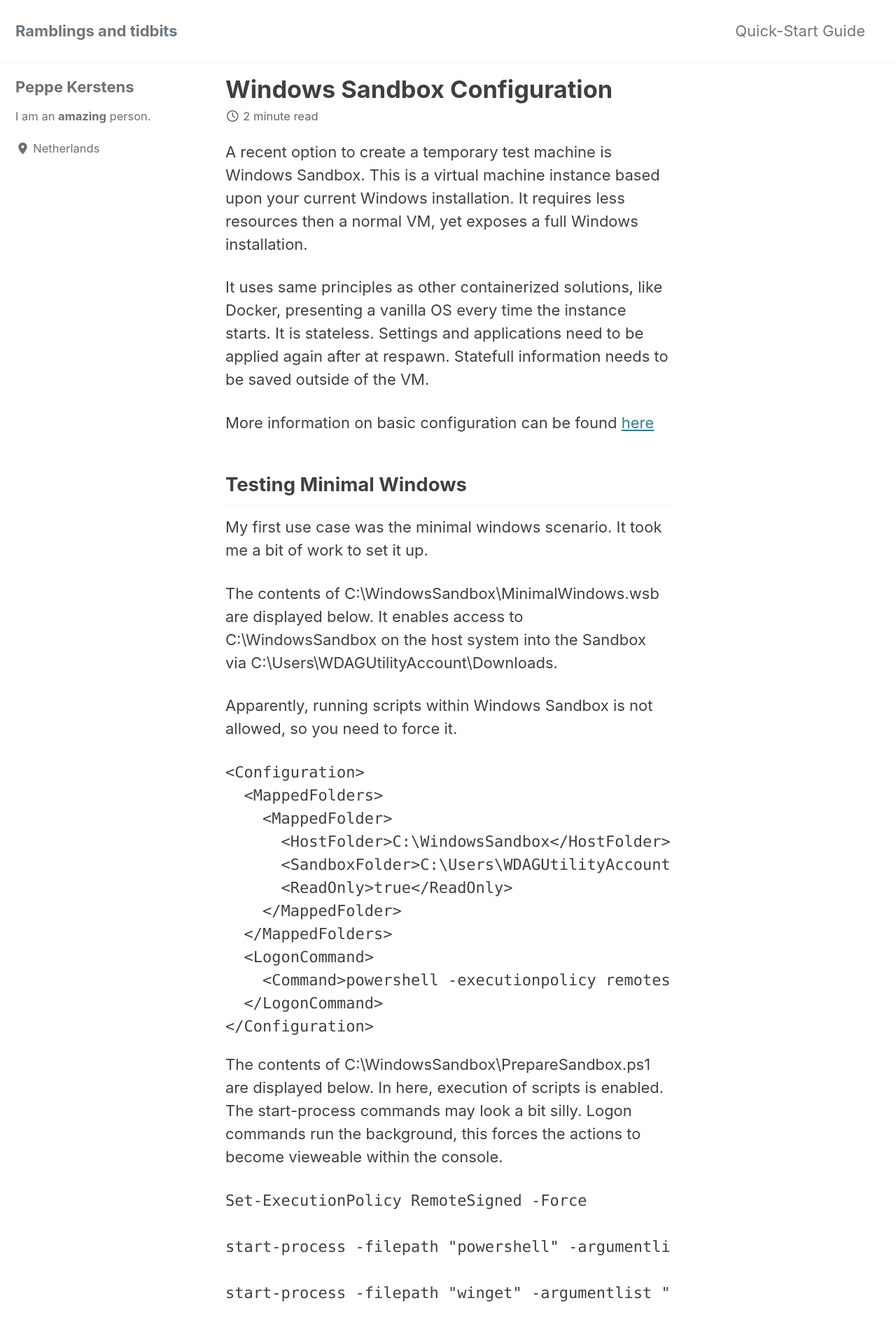
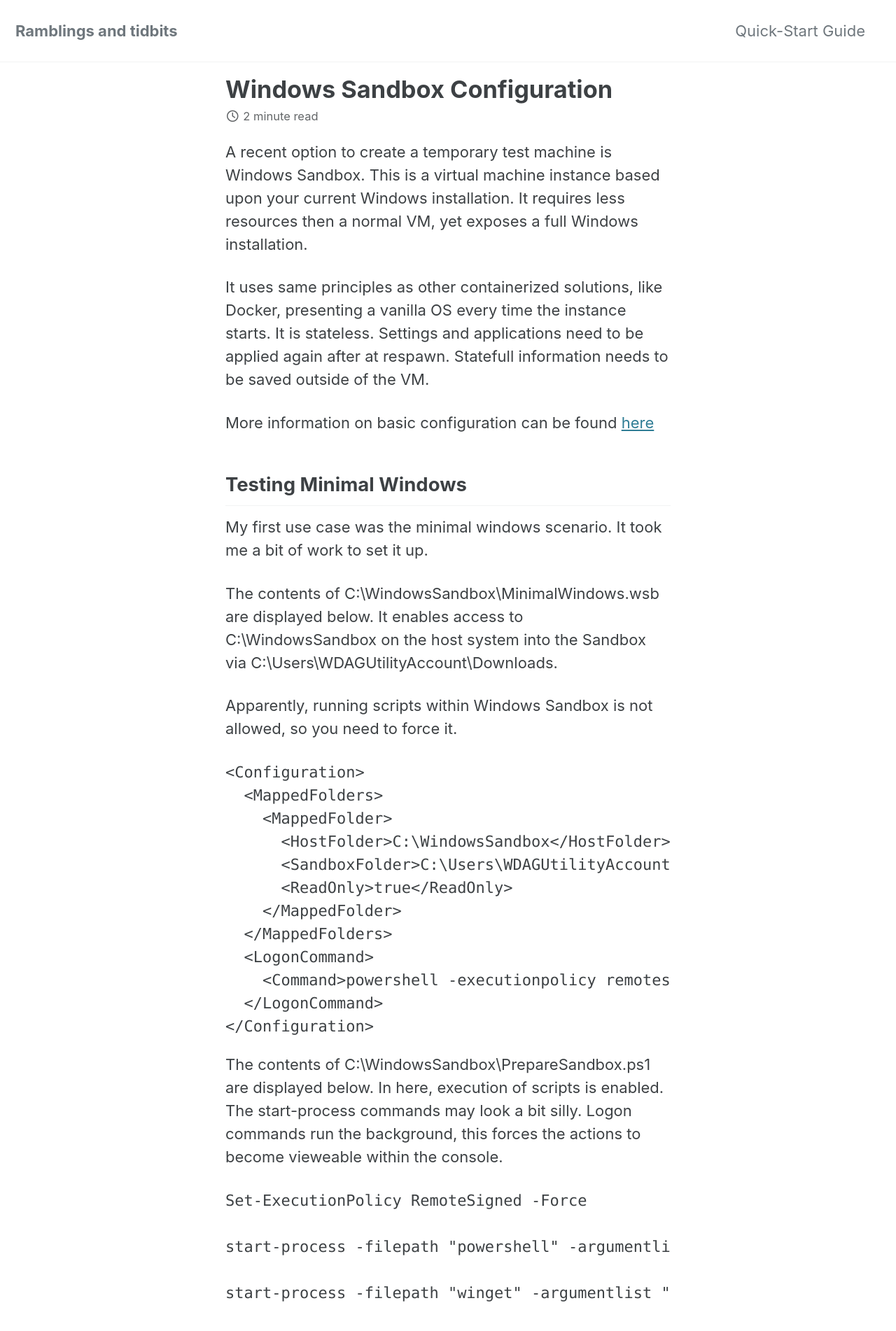
Before and after one commit to peppekerstens/peppekerstens.github.io, a Jekyll site: the page built from _posts/2024-12-27-windows-sandbox.md, in a window 1280 px wide. Shown: the top 1902 px of the page at 70% size. Built offline with Jekyll 4.4.1, drawn with Linux system fonts in a browser that asks for light colours; cached includes are drawn as plain includes; part of the change alters nothing that is shown.

```diff
--- a/_config.yml
+++ b/_config.yml
@@ -115,7 +115,7 @@ analytics:
 author:
   name             : "Peppe Kerstens"
   avatar           : # path of avatar image, e.g. "/assets/images/bio-photo.jpg"
-  bio              : "I am an **amazing** person."
+  bio              : "Just another IT guy, husband, dad, feeling the aging"
   location         : "Netherlands"
   email            :
   links:
@@ -318,7 +318,7 @@ defaults:
       type: posts
     values:
       layout: single
-      author_profile: true
+      author_profile: false
       read_time: true
       comments: # true
       share: true
```
